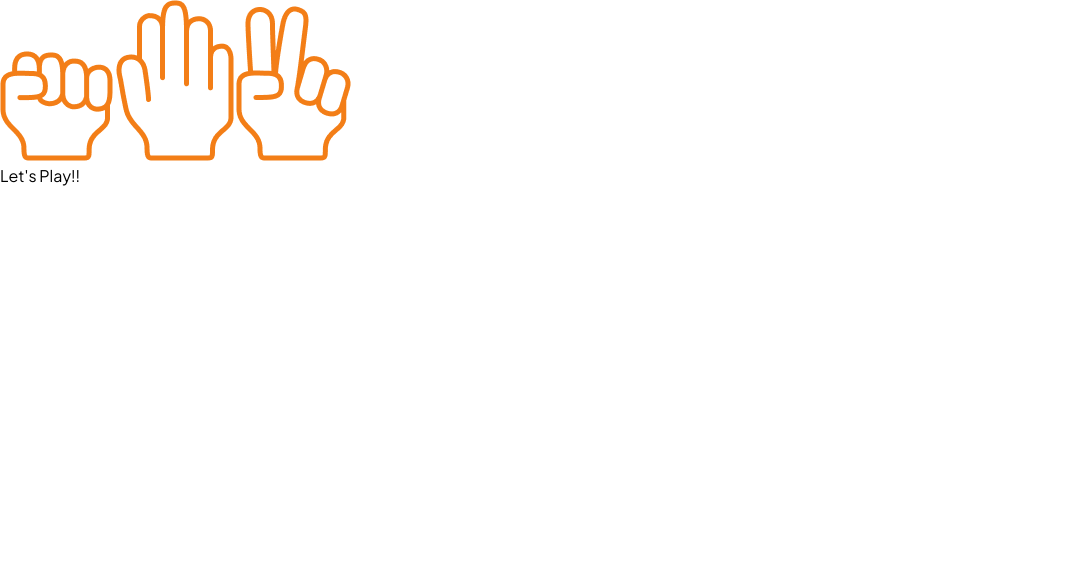
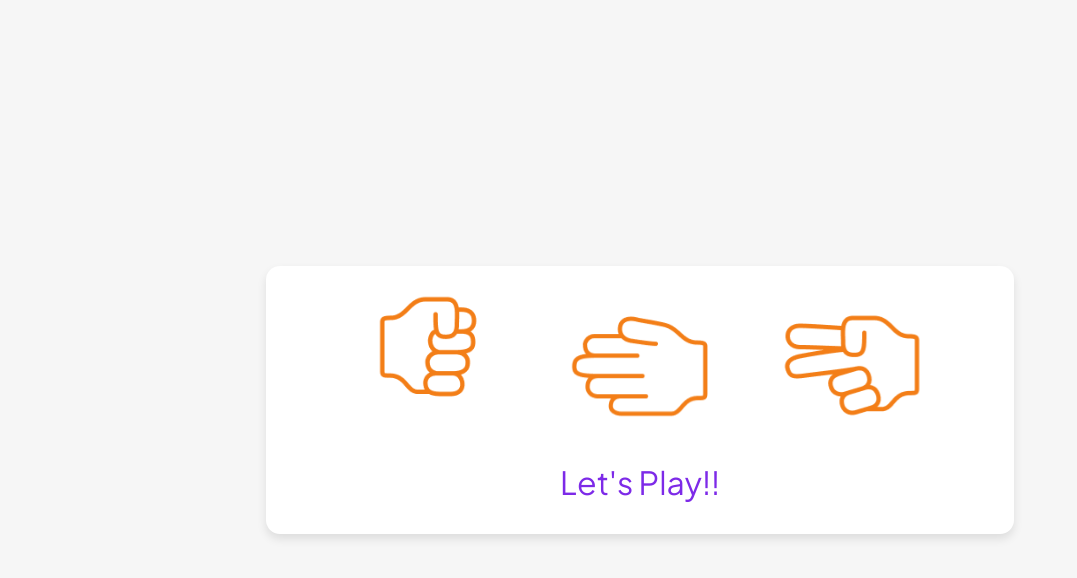
Before and after one commit to hexL3t/je-coding, a plain HTML site: page javascript/rock-paper-scissors/index.html in a window 1280 px wide. Shown: the whole page, without its empty margins (0-1077 px from the left). Drawn offline with Linux system fonts and the light colour scheme.

Commit message:
Update style.css

```diff
--- a/javascript/rock-paper-scissors/style.css
+++ b/javascript/rock-paper-scissors/style.css
@@ -8,4 +8,47 @@
     font-family: "Plus Jakarta Sans", sans-serif;
 }
 
-/* We'll style the body and container in the next step */
+/* STEP 3: Center the container */
+body {
+    height: 100vh; /* Full screen height */
+    display: flex; /* Enable Flexbox */
+    align-items: center; /* Vertically center */
+    justify-content: center; /* Horizontally center */
+    background: #f6f6f6; /* Light grey background */
+}
+
+/* STEP 3: Style the main container box */
+.container {
+    background: #ffffff; /* White background */
+    padding: 2rem 7rem; /* Inner space */
+    border-radius: 14px; /* Rounded corners */
+    box-shadow: 0 5px 10px rgba(0, 0, 0, 0.1); /* Soft shadow */
+}
+
+/* STEP 3: Layout user and CPU images side by side */
+.result-images {
+    display: flex;
+    column-gap: 7rem; /* Space between user and CPU */
+}
+
+/* STEP 3: Set default image size */
+.result-images img {
+    width: 100px;
+}
+
+/* STEP 3: Rotate user and CPU images to face each other */
+.user-result img {
+    transform: rotate(90deg);
+}
+
+.cpu-result img {
+    transform: rotate(-90deg) rotateY(180deg);
+}
+
+/* STEP 3: Style the result message */
+.result {
+    text-align: center;
+    font-size: 2rem;
+    color: #7d2ae8;
+    margin-top: 1.5rem;
+}
```
